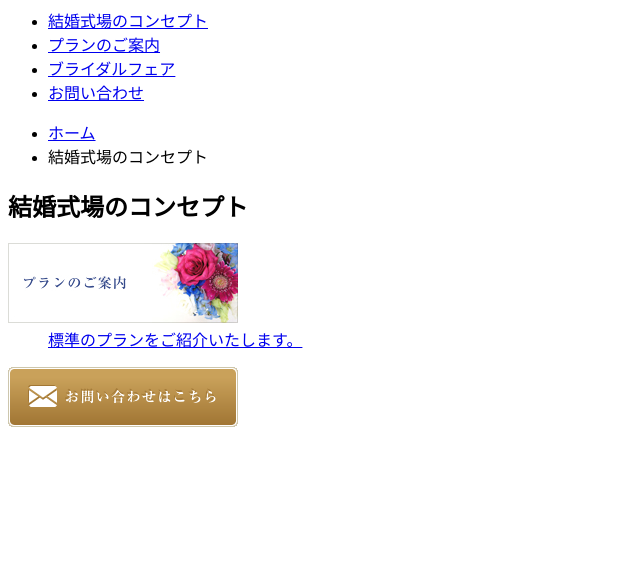
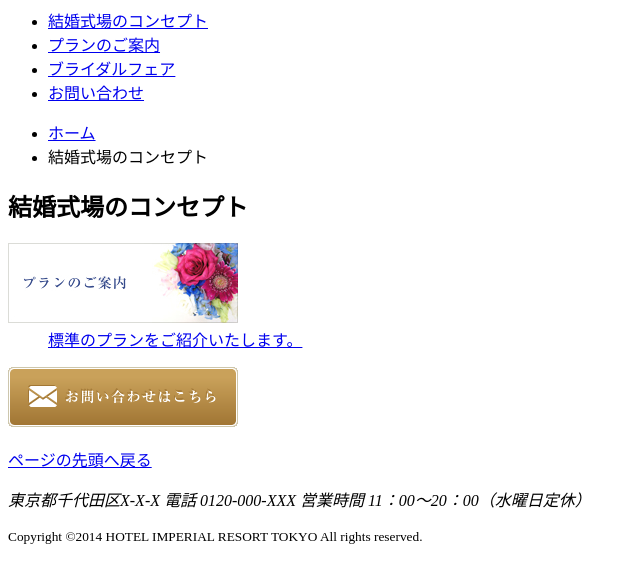
Before and after one commit to hiro1357/hiro1357.github.io, a plain HTML site: page base.html in a window 1280 px wide. Shown: the part 92-674 px from the top of the page, without its empty margins (0-640 px from the left). Drawn offline with Linux system fonts and the light colour scheme.

Commit message:
フッダー領域を作成

```diff
--- a/base.html
+++ b/base.html
@@ -96,6 +96,20 @@
 
     </div>
 
+    <div>
+      <!-- フッターを作成する -->
+      <footer>
+        <!-- ページ内のリンクを作成、一番下から一番上まで id属性を指定する（＃属性) -->
+        <p id="pagetop"><a href="#top">ページの先頭へ戻る</a></p>
+
+        <!-- アドレスは連絡先、記事の途中でアドレスを付けると、その記事を書いた人の連絡先を表す -->
+        <address>東京都千代田区X-X-X   電話 0120-000-XXX   営業時間 11：00～20：00（水曜日定休）</address>
+
+        <!-- 実態参照 (c)などの文字実態参照 -->
+        <p id="copyrigth"><small>Copyright &copy;2014 HOTEL IMPERIAL RESORT TOKYO All rights reserved.</small></p>
+      </footer>
+    </div>
+
   </body>
 
 </html>
```
